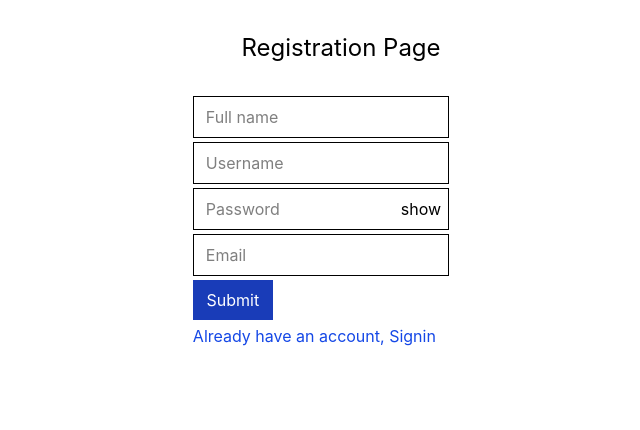
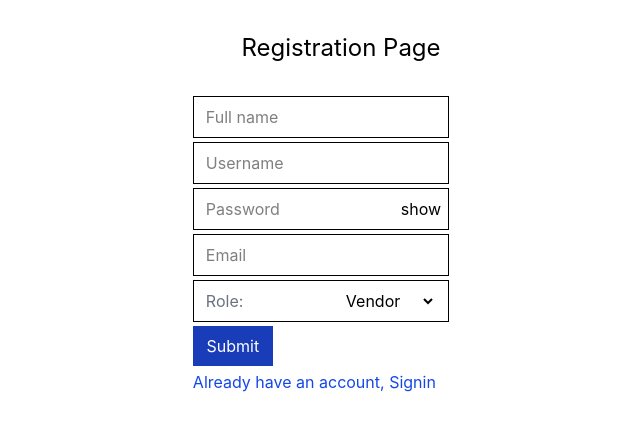
Before and after one commit to MuhammadWaqar7615/react1, a React (Vite) app: page /register in a window 1280 px wide. Shown: the top 430 px of the page, without its empty margins (299-939 px from the left). Built offline with nearby package versions, Linux system fonts and the light colour scheme.

Commit message:
feat: add role selection to registration form and update form data handling

```diff
--- a/src/pages/authPage/Register.jsx
+++ b/src/pages/authPage/Register.jsx
@@ -1,17 +1,18 @@
-import React, { useEffect, useState } from 'react'
+import React, { useEffect, useRef, useState } from 'react'
 import { Link, useNavigate, useSearchParams } from 'react-router';
 
 function Register() {
     const [hide, setHide] = useState(true);
     const [formData, setFormData] = useState({});
+    const roleRef = useRef(null);
     const searchParams = new URLSearchParams();
     const navigate = useNavigate();
-    // const [searchParams, setSearchParams] = useSearchParams();
 
     const handleChange = (e) => {
         setFormData({
             ...formData,
             [e.target.name]: e.target.value,
+            "role" : roleRef.current.value
         })
     }
 
@@ -25,6 +26,7 @@ function Register() {
             let data = JSON.parse(localStorage.getItem("users")) || [];
             data.push(formData);
             localStorage.setItem("users", JSON.stringify(data))
+            console.log("user data: ", formData)
             alert("user Registered successfully");
             navigate(`/login?${params}`)
         } catch (error) {
@@ -83,6 +85,14 @@ function Register() {
                                 className='border border-black outline-0 leading-10 w-64 px-3'
                             />
                         </span>
+                        <span className='flex justify-between border border-black outline-0 leading-10 w-64 px-3'>
+                            <label htmlFor="role" className='text-gray-500'> Role: </label>
+                            <select name="role" id="role" ref={roleRef} required>
+                                <option disabled hidden></option>
+                                <option value="vendor">Vendor</option>
+                                <option value="customer">Customer</option>
+                            </select>
+                        </span>
                         <span>
                             <button type="submit" className='bg-blue-800 text-white w-20 cursor-pointer leading-10'>Submit</button>
                         </span>
```
